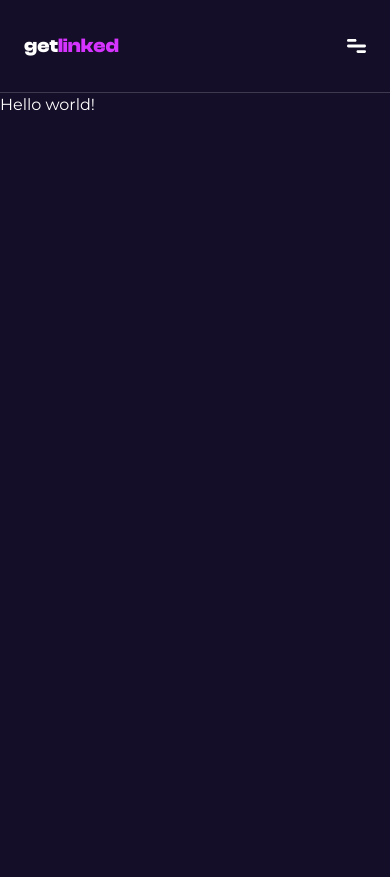
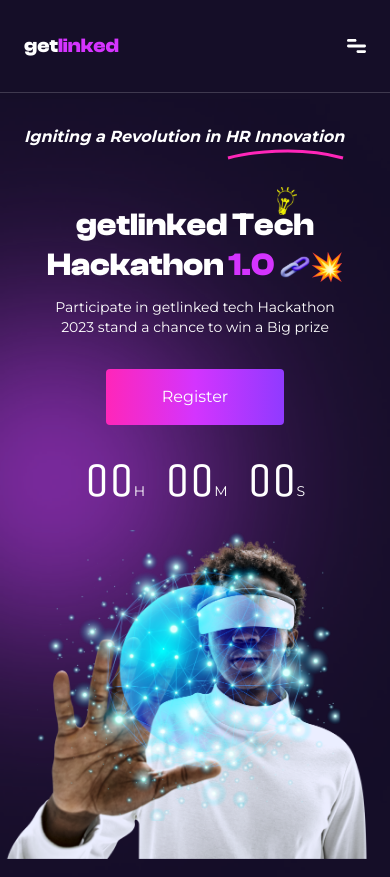
Before and after one commit to trampoline-labs/get-linked, a Next.js app: page / in a window 390 px wide. Before the commit the page ends 844 px from the top, so only its background shows below. Built offline with nearby package versions, Linux system fonts and the light colour scheme.

Commit message:
feat(mobile): complete hero section

```diff
--- a/app/page.tsx
+++ b/app/page.tsx
@@ -1,7 +1,9 @@
+import Hero from "../components/hero";
+
 export default function Home() {
   return (
     <main className="text-white">
-      <h1 className="">Hello world!</h1>
+      <Hero />
     </main>
   );
 }
--- /dev/null
+++ b/components/hero/index.tsx
@@ -0,0 +1,93 @@
+import Image from "next/image";
+import Button from "../button";
+import matrix from "@/public/images/image-one.png";
+import chainIcon from "@/public/icons/chain.svg";
+import blastIcon from "@/public/icons/blast.svg";
+import { ScribbleIcon } from "../icons";
+
+export default function Hero() {
+  return (
+    <header className="px-6 lg:px-14 py-8 bg-[url('/images/flare-two.png')] bg-center bg-cover lg:bg-no-repeat">
+      <p className="italic font-bold text-base">
+        Igniting a Revolution in{" "}
+        <span className="relative">
+          HR Innovation{" "}
+          <span className="absolute block right-0">
+            <ScribbleIcon />
+          </span>
+        </span>
+      </p>
+
+      <article className="mt-14 grid grid-rows-2 gap-10">
+        <div>
+          <div className="text-center font-clash-display text-3-5xl font-bold leading-10">
+            <h1 className="relative">
+              getlinked Te
+              <span className="relative">
+                c
+                <span className="block absolute bottom-7 -right-1 w-5 lg:w-10">
+                  <Image
+                    src="/icons/bulb.svg"
+                    width={10}
+                    height={10}
+                    className="w-full h-auto"
+                    alt="creative"
+                  />
+                </span>
+              </span>
+              h{" "}
+            </h1>
+            <h2 className="">
+              Hackathon <span className="text-primary-200">1.0</span>{" "}
+              <span>
+                <Image
+                  src={chainIcon}
+                  alt="chain-icon"
+                  className="w-[2rem] h-[2rem] inline"
+                />
+              </span>
+              <span>
+                <Image
+                  src={blastIcon}
+                  alt="chain-icon"
+                  className="w-[2rem] h-[2rem] inline"
+                />
+              </span>
+            </h2>
+          </div>
+
+          <p className="text-sm text-center w-11/12 mx-auto my-3">
+            Participate in getlinked tech Hackathon 2023 stand a chance to win a
+            Big prize
+          </p>
+
+          <div className="w-fit mx-auto mt-8">
+            <Button label="register" />
+          </div>
+
+          <div className="flex gap-5 justify-center mt-8 font-unica-one text-5xl">
+            <h1>
+              00<span className="font-montserrat uppercase text-sm">h</span>
+            </h1>
+            <h1>
+              00<span className="font-montserrat uppercase text-sm">m</span>
+            </h1>
+            <h1>
+              00<span className="font-montserrat uppercase text-sm">s</span>
+            </h1>
+          </div>
+        </div>
+
+        <div className="scale-110 lg:scale-100">
+          <Image
+            src={matrix}
+            alt="matrix"
+            sizes="100vw"
+            priority
+            className="w-full h-auto"
+          />
+        </div>
+      </article>
+    </header>
+  );
+}
```
